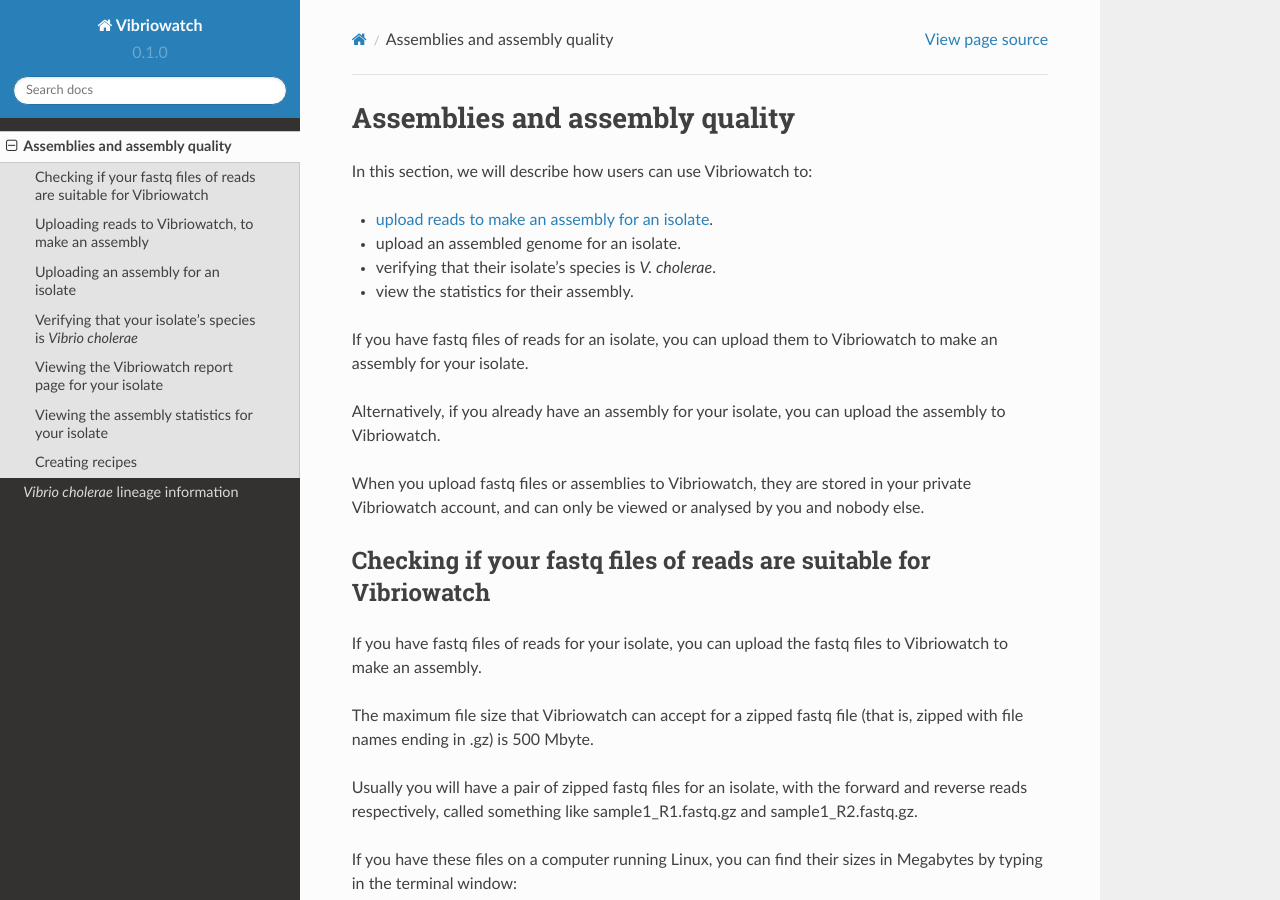
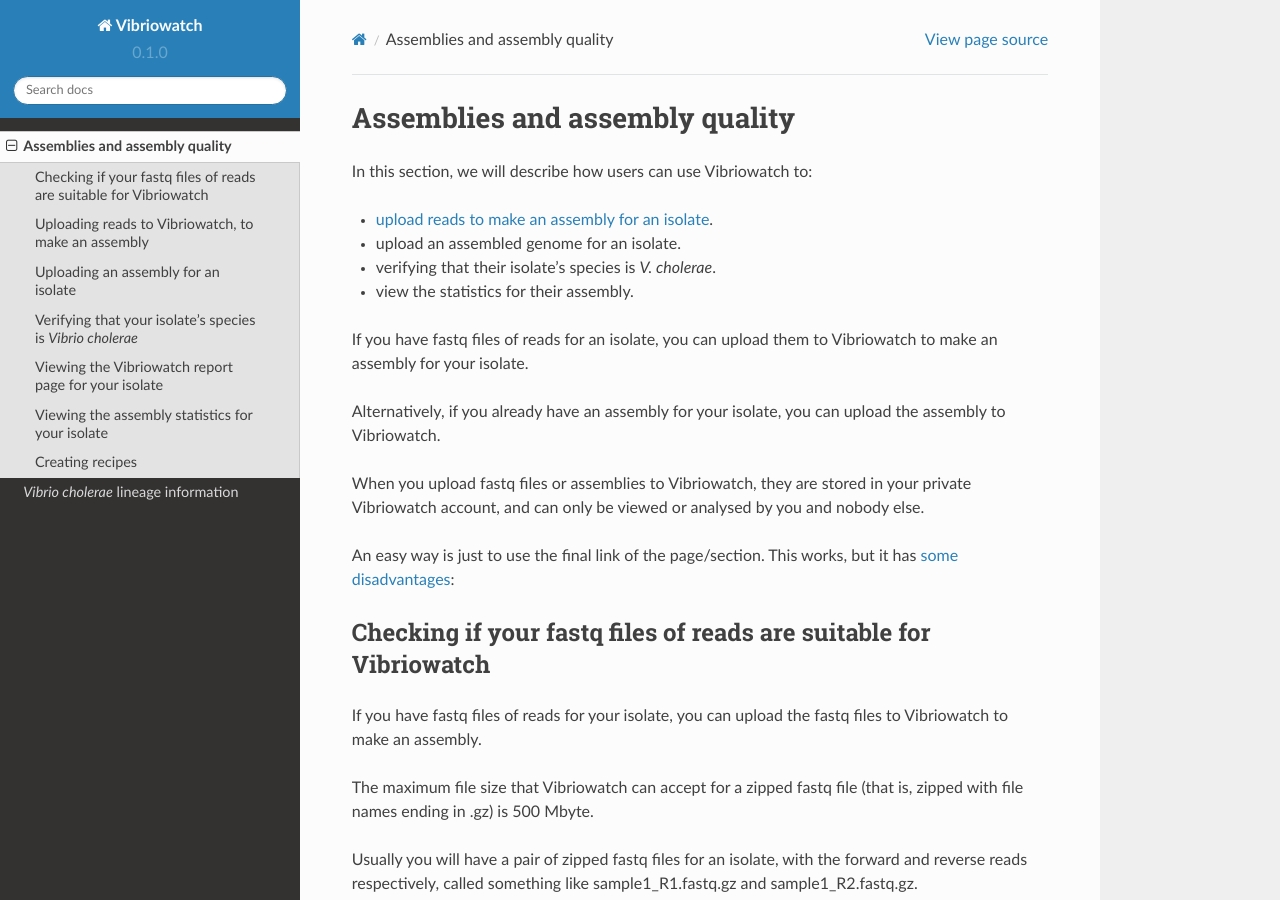
Before and after one commit to avrilcoghlan/cholerabook, a Sphinx documentation site: the page built from docs/source/assemblies.rst, in a window 1280 px wide and 900 px high. Built offline with Sphinx 7.4.7 and the Read the Docs theme 2.0.0, drawn with Linux system fonts in a browser that asks for light colours.

Commit message:
Update assemblies.rst
Trying to fix cross-reference within document

```diff
--- a/docs/source/assemblies.rst
+++ b/docs/source/assemblies.rst
@@ -13,6 +13,11 @@
 Alternatively, if you already have an assembly for your isolate, you can upload the assembly to Vibriowatch.
 
 When you upload fastq files or assemblies to Vibriowatch, they are stored in your private Vibriowatch account, and can only be viewed or analysed by you and nobody else.
+
+.. _target to paragraph:
+
+An easy way is just to use the final link of the page/section.
+This works, but it has :ref:`some disadvantages <target to paragraph>`:
 
 .. _target to paragraph1:
 
```
